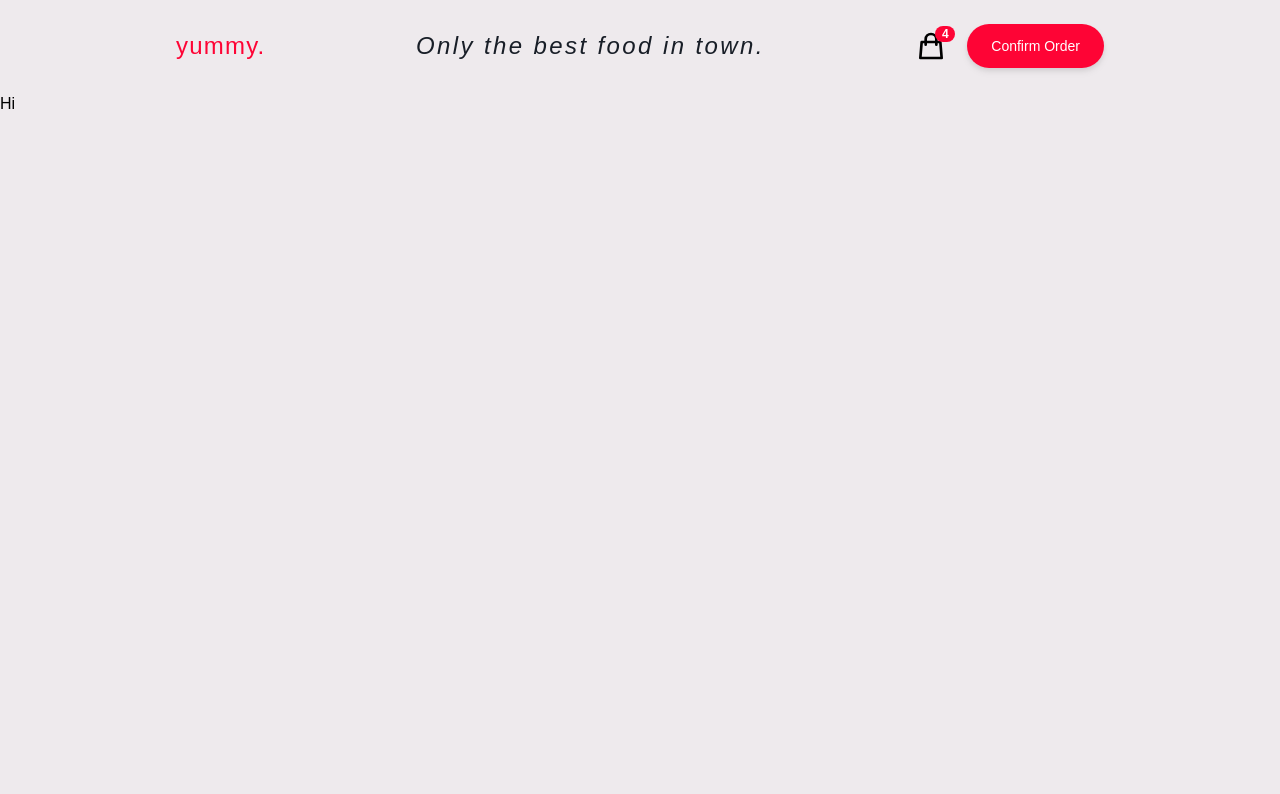
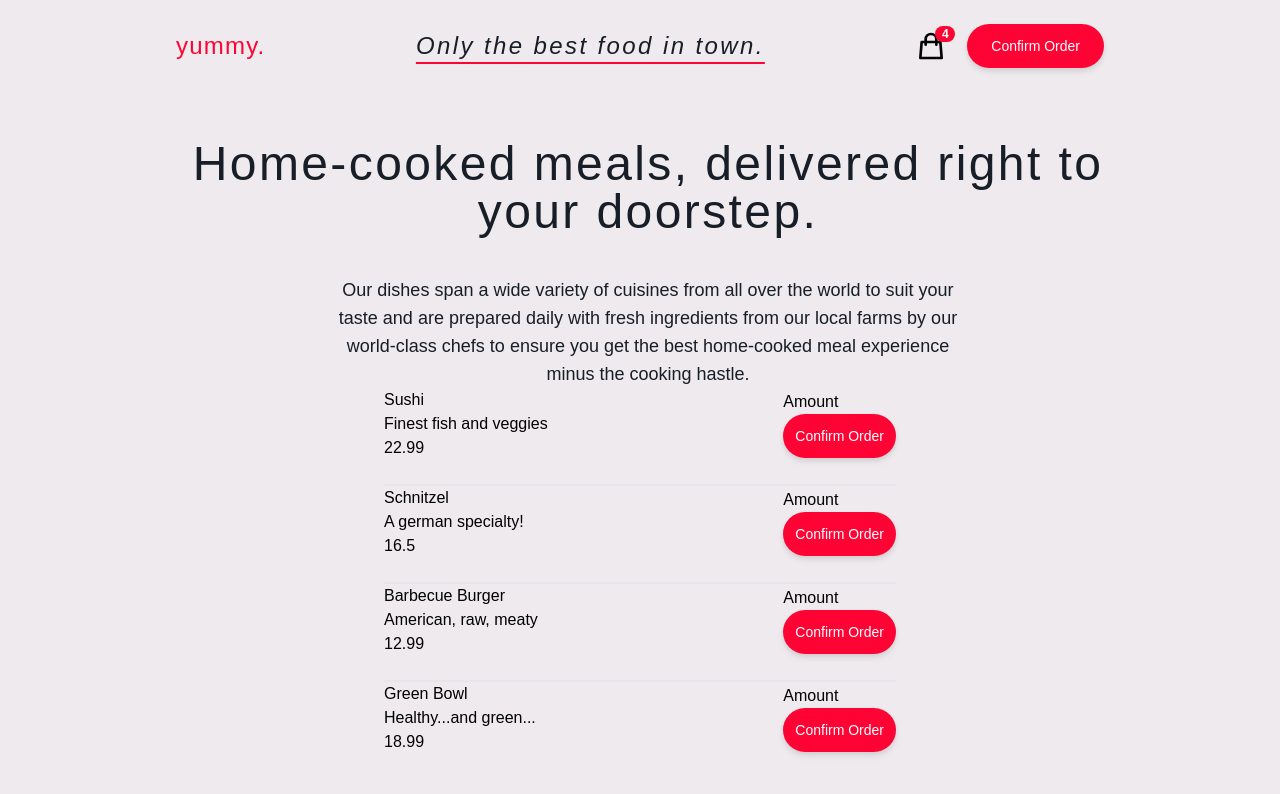
Before and after one commit to KuronoSangatsu7/yummy., a React (Create React App) app: page / in a window 1280 px wide. Shown: the top 794 px of the page. Built offline with nearby package versions, Linux system fonts and the light colour scheme.

Commit message:
added dishes list with dummy data

```diff
--- a/src/App.js
+++ b/src/App.js
@@ -1,11 +1,17 @@
 import FullWrapper from "./components/UI/FullWrapper/FullWrapper.js";
 import Header from "./components/Layout/Header/Header.js";
+import BodyWrapper from "./components/UI/BodyWrapper/BodyWrapper.js";
+import Summary from "./components/Dishes/Summary.js"
+import AvailableDishes from "./components/Dishes/AvailableDishes.js";
 
 const App = () => {
   return (
     <FullWrapper>
       <Header />
-      Hi
+      <BodyWrapper>
+        <Summary />
+        <AvailableDishes />
+      </BodyWrapper>
     </FullWrapper>
   );
 };
--- /dev/null
+++ b/src/components/Dishes/AvailableDishes.js
@@ -0,0 +1,39 @@
+import DishItem from "./DishItem";
+
+const DUMMY_DISHES = [
+  {
+    id: "m1",
+    name: "Sushi",
+    description: "Finest fish and veggies",
+    price: 22.99,
+  },
+  {
+    id: "m2",
+    name: "Schnitzel",
+    description: "A german specialty!",
+    price: 16.5,
+  },
+  {
+    id: "m3",
+    name: "Barbecue Burger",
+    description: "American, raw, meaty",
+    price: 12.99,
+  },
+  {
+    id: "m4",
+    name: "Green Bowl",
+    description: "Healthy...and green...",
+    price: 18.99,
+  },
+];
+
+const AvailableDishes = (props) => {
+  const dishList = DUMMY_DISHES.map((dish) =>
+    <DishItem key={dish.id} name={dish.name} description={dish.description} price={dish.price} />
+  );
+  return (
+      <div className="container flex-col space-y-6 mx-auto w-2/5 divide-y-2">{dishList}</div>
+  );
+};
+
+export default AvailableDishes;
--- /dev/null
+++ b/src/components/Dishes/DishItem.js
@@ -0,0 +1,21 @@
+import Button from "../UI/Button/Button";
+
+const DishItem = (props) => {
+  return (
+    <div>
+      <div className="flex items-center justify-between">
+        <div className="flex flex-col">
+          <div>{props.name}</div>
+          <div>{props.description}</div>
+          <div>{props.price}</div>
+        </div>
+        <div className="flex flex-col">
+            <div>Amount</div>
+            <Button />
+        </div>
+      </div>
+    </div>
+  );
+};
+
+export default DishItem;
--- /dev/null
+++ b/src/components/Dishes/Summary.js
@@ -0,0 +1,17 @@
+const Summary = (props) => {
+  return (
+    <div className="container pt-12 mx-auto flex-col text-kindaBlack space-y-10 pl-4 text-center">
+      <div className="text-5xl tracking-wider">
+        Home-cooked meals, delivered right to your doorstep.
+      </div>
+      <div className="text-lg w-2/3 mx-auto">
+        Our dishes span a wide variety of cuisines from all over the world to
+        suit your taste and are prepared daily with fresh ingredients from our
+        local farms by our world-class chefs to ensure you get the best
+        home-cooked meal experience minus the cooking hastle.
+      </div>
+    </div>
+  );
+};
+
+export default Summary;
--- a/src/components/Layout/Header/Header.js
+++ b/src/components/Layout/Header/Header.js
@@ -7,7 +7,7 @@ const Header = (props) => {
       <div className="text-roseRed text-2xl font-medium subpixel-antialiased tracking-wider">
         yummy.
       </div>
-      <div className="hidden lg:flex text-kindaBlack text-2xl subpixel-antialiased tracking-widest italic">
+      <div className="hidden lg:flex text-kindaBlack text-2xl subpixel-antialiased tracking-widest italic underline decoration-roseRed decoration-2 underline-offset-8">
         Only the best food in town.
       </div>
       <div className="flex justify-between items-center space-x-3">
--- /dev/null
+++ b/src/components/UI/BodyWrapper/BodyWrapper.js
@@ -0,0 +1,9 @@
+import styles from "./BodyWrapper.module.css"
+
+const BodyWrapper = props => {
+    return <div className="">
+        {props.children}
+    </div>
+}
+
+export default BodyWrapper
--- /dev/null
+++ b/src/components/UI/BodyWrapper/BodyWrapper.module.css
@@ -0,0 +1,6 @@
+.bg {
+    background-image: url("../../../assets/food-md.jpg");
+    background-clip: "content-box";
+    background-position: "center";
+    background-size: "cover";
+  }
--- a/src/components/UI/FullWrapper/FullWrapper.js
+++ b/src/components/UI/FullWrapper/FullWrapper.js
@@ -1,6 +1,7 @@
-
 const FullWrapper = (props) => {
-  return <div className="h-full overflow-scroll bg-beige">{props.children}</div>;
+  return (
+    <div className="h-full overflow-scroll bg-beige">{props.children}</div>
+  );
 };
 
 export default FullWrapper;
```
